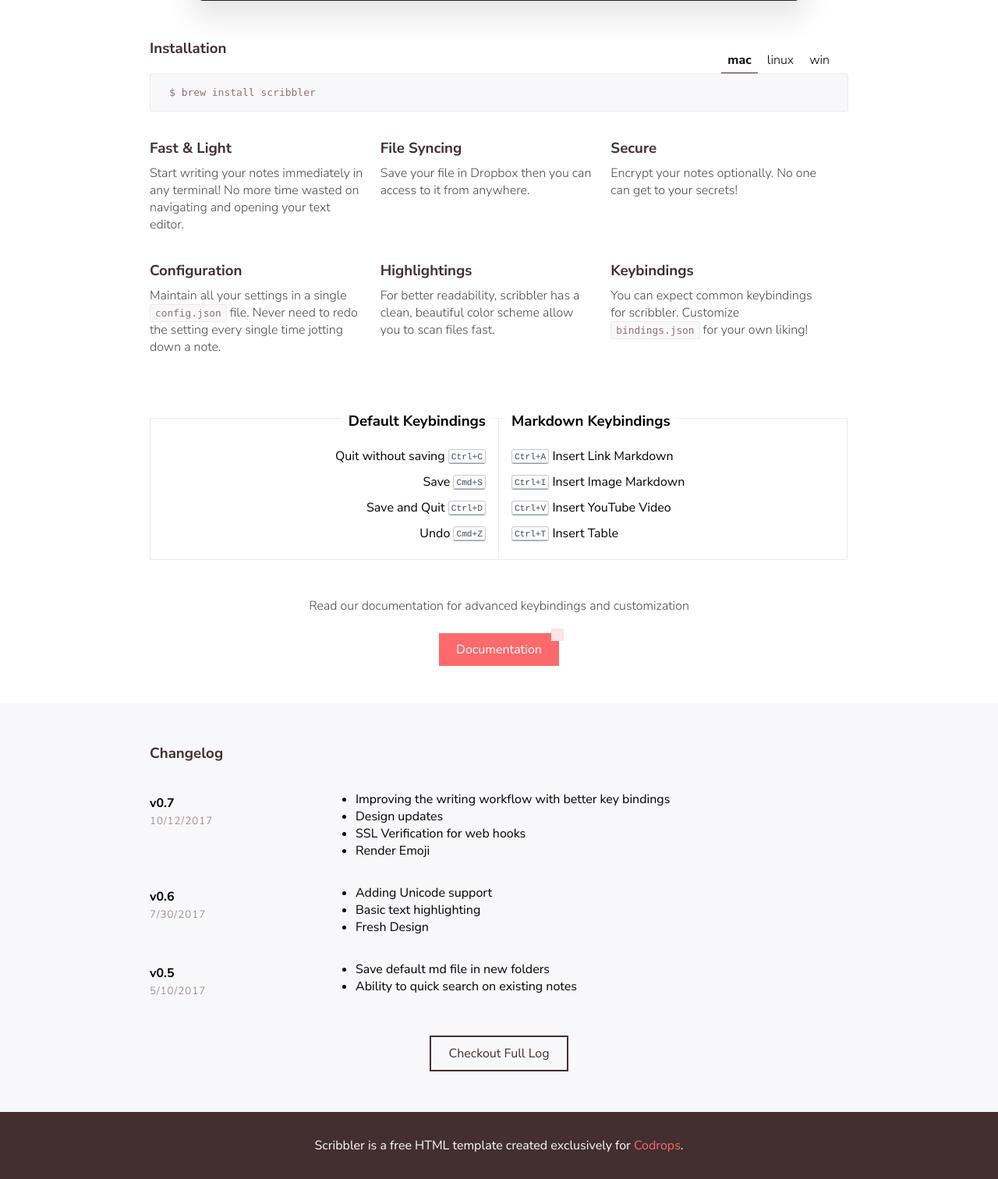
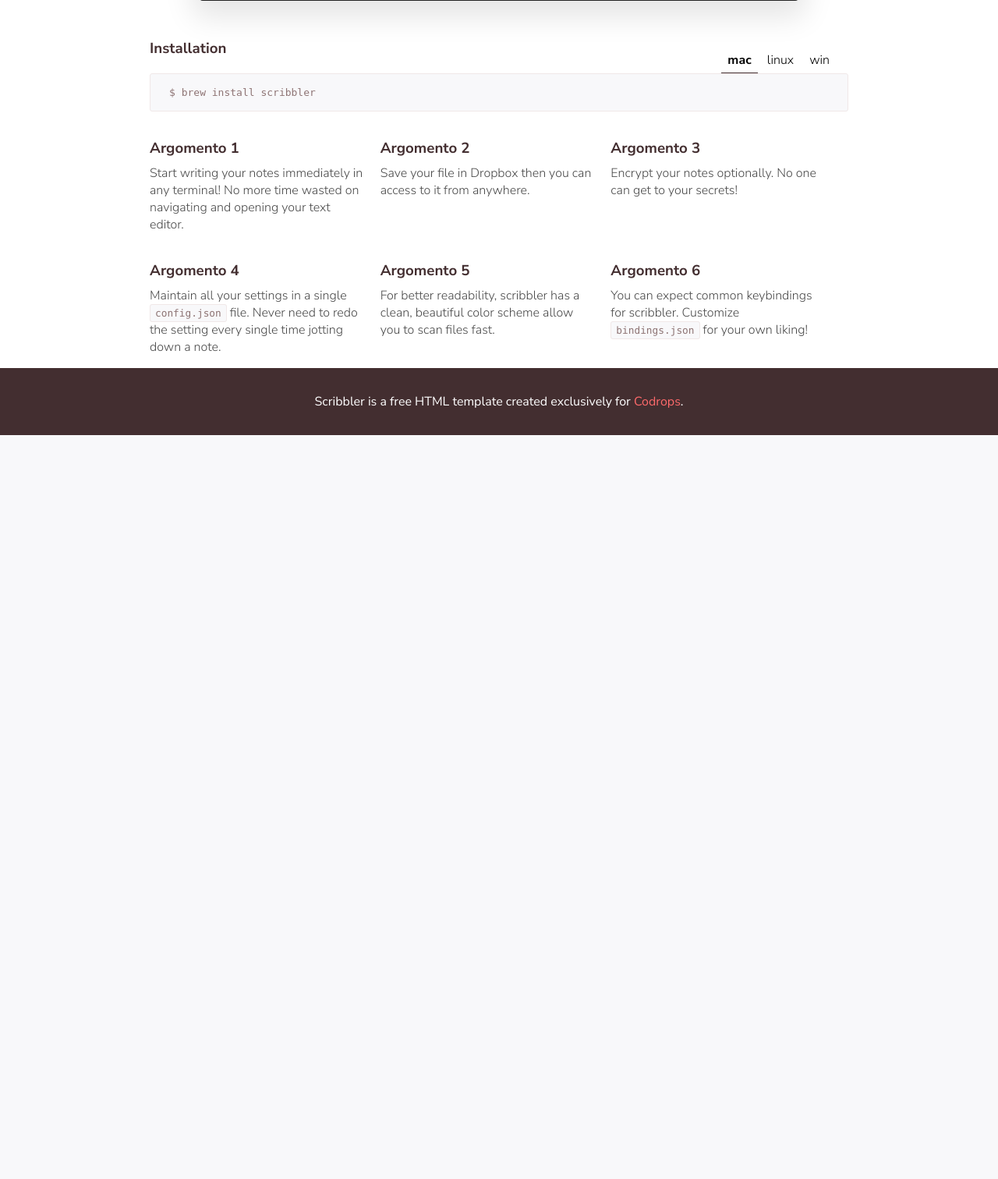
Before and after one commit to AngeloRipamonti/5C_WikiStudenti_DiDonnaKotisRipamontiTacconi, a PHP site: page /index.html in a window 1280 px wide. Shown: the part 491-2003 px from the top of the page at 78% size. After the commit the page ends 1049 px from the top, so only its background shows below. Run offline with PHP 8.4, Linux system fonts and the light colour scheme; some libraries are stand-ins or nearby versions.

Commit message:
sistemazione html

```diff
--- a/src/index.html
+++ b/src/index.html
@@ -49,98 +49,32 @@
       </div>
       <div class="feature">
         <div class="feature__item">
-          <h3 class="section__title">Fast & Light</h3>
+          <h3 class="section__title">Argomento 1</h3>
           <p>Start writing your notes immediately in any terminal! No more time wasted on navigating and opening your text editor.</p>
         </div>
         <div class="feature__item">
-          <h3 class="section__title">File Syncing</h3>
+          <h3 class="section__title">Argomento 2</h3>
           <p>Save your file in Dropbox then you can access to it from anywhere.</p>
         </div>
         <div class="feature__item">
-          <h3 class="section__title">Secure</h3>
+          <h3 class="section__title">Argomento 3</h3>
           <p>Encrypt your notes optionally. No one can get to your secrets! </p>
         </div>
         <div class="feature__item">
-          <h3 class="section__title">Configuration</h3>
+          <h3 class="section__title">Argomento 4</h3>
           <p>Maintain all your settings in a single <span class="code code--inline">config.json</span> file. Never need to redo the setting every single time jotting down a note.</p>
         </div>
         <div class="feature__item">
-          <h3 class="section__title">Highlightings</h3>
+          <h3 class="section__title">Argomento 5</h3>
           <p>For better readability, scribbler has a clean, beautiful color scheme allow you to scan files fast.</p>
         </div>
         <div class="feature__item">
-          <h3 class="section__title">Keybindings</h3>
+          <h3 class="section__title">Argomento 6</h3>
           <p>You can expect common keybindings for scribbler. Customize <span class="code code--inline">bindings.json</span> for your own liking! </p>
         </div>
       </div>
-      <div class="keybinding">
-        <ul class="keybinding__detail">
-          <h3 class="keybinding__title">Default Keybindings</h3>
-          <li>Quit without saving <span class="keybinding__label">Ctrl+C</span></li>
-          <li>Save <span class="keybinding__label">Cmd+S</span></li>
-          <li>Save and Quit <span class="keybinding__label">Ctrl+D</span></li>
-          <li>Undo <span class="keybinding__label">Cmd+Z</span></li>
-        </ul>
-        <ul class="keybinding__detail">
-          <h3 class="keybinding__title">Markdown Keybindings</h3>
-          <li><span class="keybinding__label">Ctrl+A</span> Insert Link Markdown</li>
-          <li><span class="keybinding__label">Ctrl+I</span> Insert Image Markdown</li>
-          <li><span class="keybinding__label">Ctrl+V</span> Insert YouTube Video</li>
-          <li><span class="keybinding__label">Ctrl+T</span> Insert Table</li>
-        </ul>
-      </div>
-      <div class="callout">
-        <p>Read our documentation for advanced keybindings and customization</p>
-        <a href="doc.html" class="button--primary">Documentation</a>
-      </div>
     </div>
-    <div class="changelog">
-      <div class="wrapper">
-        <h3 class="section__title">Changelog</h3>
-        <div class="changelog__item">
-          <div class="changelog__meta">
-            <h4 class="changelog__title">v0.7</h4>
-            <small class="changelog__date">10/12/2017</small>
-          </div>
-          <div class="changelog__detail">
-            <ul>
-              <li>Improving the writing workflow with better key bindings</li>
-              <li>Design updates</li>
-              <li>SSL Verification for web hooks</li>
-              <li>Render Emoji</li>
-            </ul>
-          </div>
-        </div>
-        <div class="changelog__item">
-          <div class="changelog__meta">
-            <h4 class="changelog__title">v0.6</h4>
-            <small class="changelog__date">7/30/2017</small>
-          </div>
-          <div class="changelog__detail">
-            <ul>
-              <li>Adding Unicode support</li>
-              <li>Basic text highlighting</li>
-              <li>Fresh Design</li>
-            </ul>
-          </div>
-        </div>
-        <div class="changelog__item">
-          <div class="changelog__meta">
-            <h4 class="changelog__title">v0.5</h4>
-            <small class="changelog__date">5/10/2017</small>
-          </div>
-          <div class="changelog__detail">
-            <ul>
-              <li>Save default md file in new folders</li>
-              <li>Ability to quick search on existing notes</li>
-            </ul>
-          </div>
-        </div>
-        <div class="changelog__callout">
-          <a href="#" class="button--secondary">Checkout Full Log</a>
-        </div>
-      </div>
-    </div>
+
     <footer class="footer">Scribbler is a free HTML template created exclusively for <a href="https://tympanus.net/codrops/" target="_blank" class="link link--light">Codrops</a>.</footer>
     <script src="https://cdnjs.cloudflare.com/ajax/libs/highlight.js/9.12.0/highlight.min.js"></script>
     <script>hljs.initHighlightingOnLoad();</script>
```
Also changed, not shown: src/index.php (+5 -3 lines), 1 other file.
